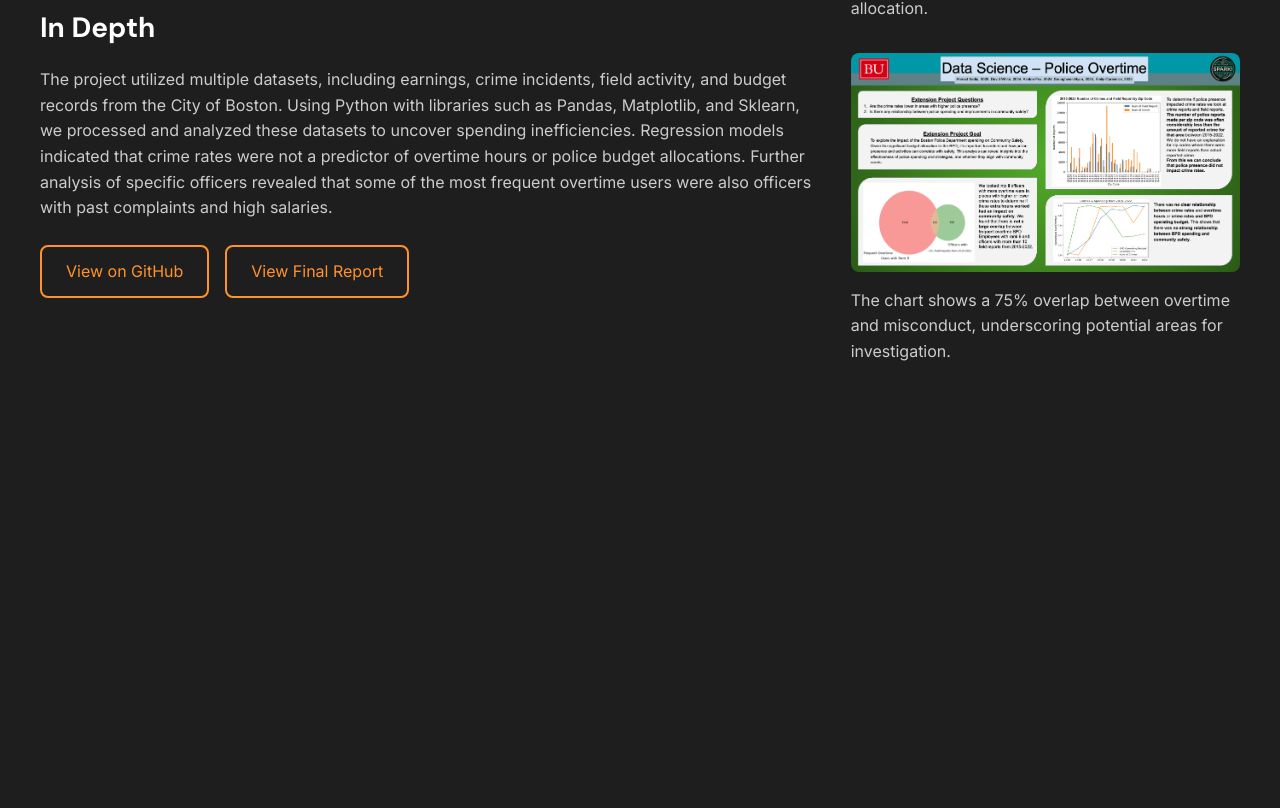
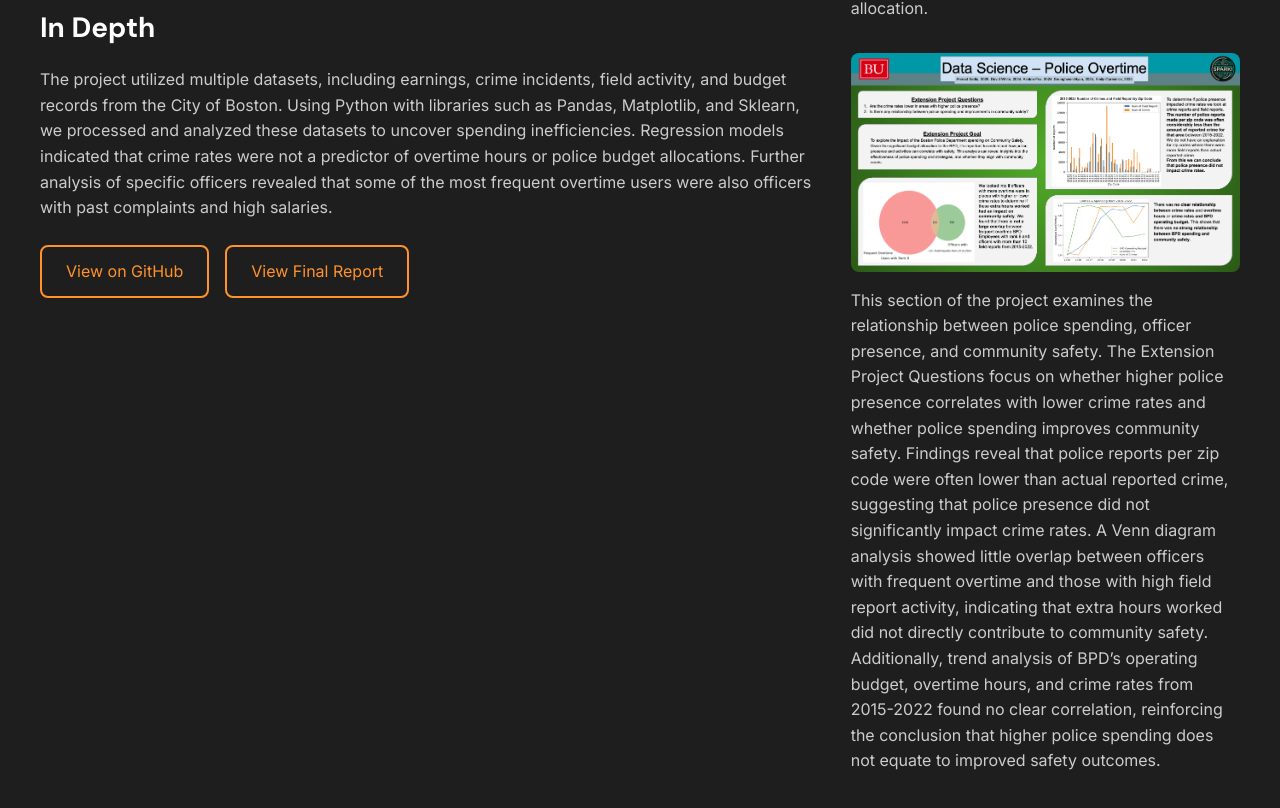
Before and after one commit to ahmadssadiq/soft-resume, a React (Create React App) app: page /#/projects/Boston-Police-Overtime in a window 1280 px wide. Shown: the part 774-1582 px from the top of the page. Before the commit the page ends 1186 px from the top, so only its background shows below. Built offline with nearby package versions, Linux system fonts and the light colour scheme.

Commit message:
finished making those components for the two projects

```diff
--- a/src/components/BostonPoliceOvertime.js
+++ b/src/components/BostonPoliceOvertime.js
@@ -53,7 +53,7 @@ function BostonPoliceOvertime() {
                         </p>
                         <div className="project-links">
                             <a
-                                href="https://github.com/ahmadssadiq/BostonPoliceOvertimeDataAnalysis"
+                                href="https://github.com/BU-Spark/ds-police-overtime/tree/main/fa23-team-f"
                                 target="_blank"
                                 rel="noopener noreferrer"
                                 className="btn"
@@ -87,7 +87,7 @@ function BostonPoliceOvertime() {
                             onClick={() => setModalImage(BPD2)}
                             style={{ cursor: 'pointer' }}
                         />
-                        <p>The chart shows a 75% overlap between overtime and misconduct, underscoring potential areas for investigation.</p>
+                        <p>This section of the project examines the relationship between police spending, officer presence, and community safety. The Extension Project Questions focus on whether higher police presence correlates with lower crime rates and whether police spending improves community safety. Findings reveal that police reports per zip code were often lower than actual reported crime, suggesting that police presence did not significantly impact crime rates. A Venn diagram analysis showed little overlap between officers with frequent overtime and those with high field report activity, indicating that extra hours worked did not directly contribute to community safety. Additionally, trend analysis of BPD’s operating budget, overtime hours, and crime rates from 2015-2022 found no clear correlation, reinforcing the conclusion that higher police spending does not equate to improved safety outcomes.</p>
                         {/* Uncomment and adjust if you have a third image */}
                         {/*
             <img
--- a/src/components/Projects.js
+++ b/src/components/Projects.js
@@ -3,6 +3,7 @@ import React from 'react';
 import './Projects.css';
 // Import the image for Note Taking Application as before
 import NoteAppImage from '../images/NoteTakingApplication.png';
+import BPD1 from '../images/BostonPoliceOvertime1.png';
 
 const projectData = [
   {
@@ -15,7 +16,7 @@ const projectData = [
     title: 'Boston Police Overtime Data Analysis',
     description: `Worked with American Civil Liberties Union (ACLU) and analyzed 8+ years of BPD overtime data using Python and pandas, uncovering a 260,000-hour annual discrepancy between worked and paid overtime hours.
     Visualized data with matplotlib/seaborn, showing a 75% overlap between overtime and misconduct.`,
-    image: '/images/BostonPoliceOvertime.png', // assuming you moved this image to the public folder
+    image: BPD1, // assuming you moved this image to the public folder
     link: '#/projects/Boston-Police-Overtime',  // internal link
   },
   // Add more projects as needed
```
